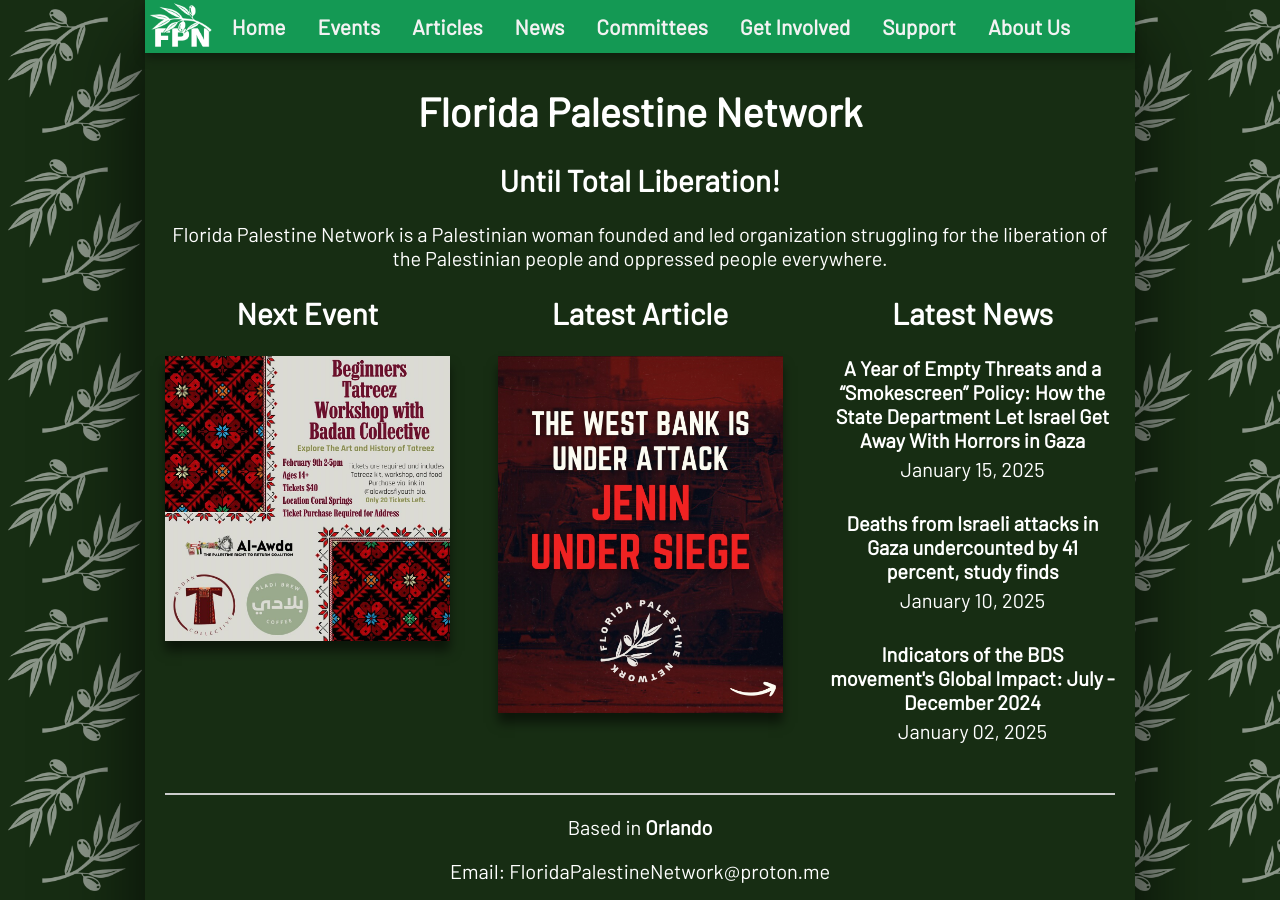
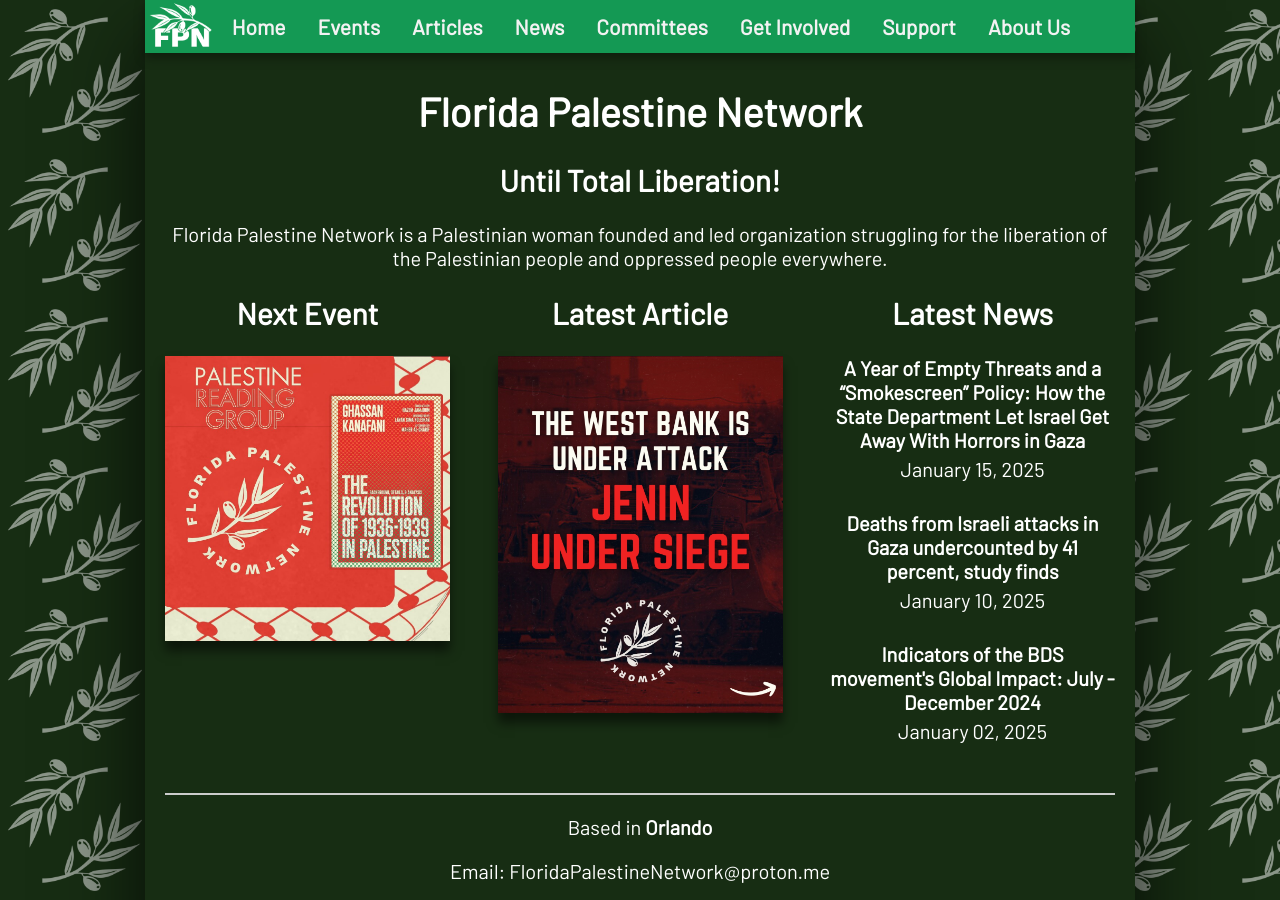
Before and after one commit to FloridaPalestineNetwork/FPN-Website, a Jekyll site: the page built from index.md, in a window 1280 px wide and 900 px high. Built offline with Jekyll 4.4.1, drawn with Linux system fonts in a browser that asks for light colours.

```diff
--- a/_layouts/home.html
+++ b/_layouts/home.html
@@ -15,23 +15,24 @@
                 <div class="column">
                     <h2>Next Event</h2>
                     {% assign next_event = nil %}
+                    {% assign current_date = site.time | date: "%s" %}
 
                     {% for event in site.posts %}
                         {% if event.categories contains "event" and event.event-date %}
                             {% assign event_date = event.event-date | date: "%s" %}
-                            {% assign current_date = site.time | date: "%Y-%m-%d" | date: "%s"%}
                             {% if event_date >= current_date %}
                                 {% assign next_event = event %}
+                                {% break %}  {# Exit the loop after finding the next event #}
                             {% endif %}
                         {% endif %}
                     {% endfor %}
+
                     {% if next_event %}
                         <a href="{{ next_event.url }}"><img class="image_post" src="{{ next_event.cover_image }}" alt="{{ next_event.title }} cover image"></a>
                         {% else %}
                         <p>No upcoming events.</p>
                     {% endif %}
                 </div>
-
 
                 <div class="column">
                     <h2>Latest Article</h2>
```
Also changed, not shown: _posts/2025-02-12-beginners_tatreez_workshop_with_badan_collective.md (+1 -1 lines), 1 other file.
